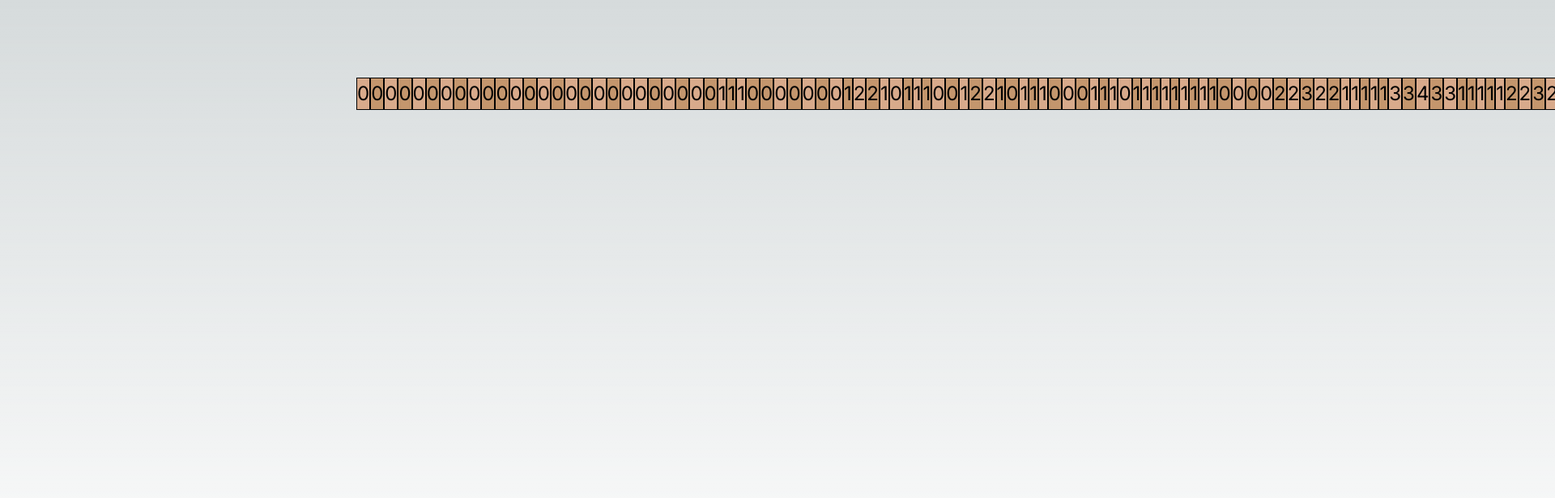
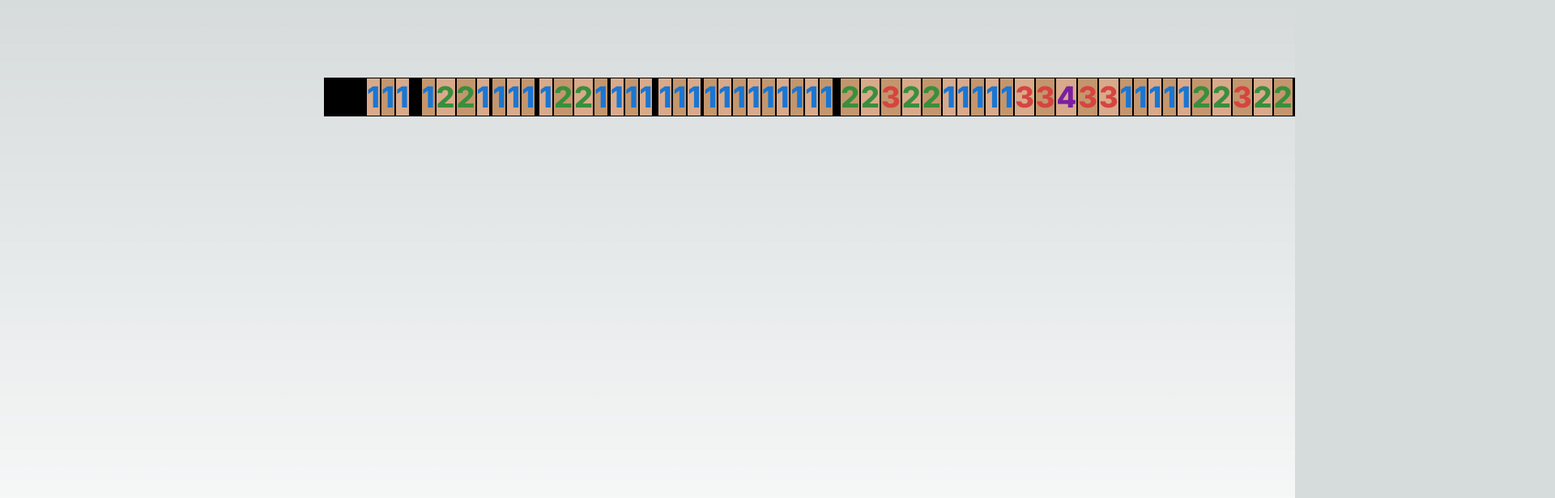
Before and after one commit to pj0620/minesweeper-cnn-battle, a Next.js app: page / in a window 1280 px wide. Shown: the top 616 px of the page at 81% size, 1920 px wide, since content can reach past the window. Built offline with nearby package versions, Linux system fonts and the light colour scheme.

Commit message:
feat: uniquely color each value

```diff
--- a/src/components/ExposedCell.tsx
+++ b/src/components/ExposedCell.tsx
@@ -1,5 +1,4 @@
-import { BOARD_SIZE, UNKNOWN_COLOR_CLASS_1, UNKNOWN_COLOR_CLASS_2, NUMBER_ROWS_COLUMNS, KNOWN_COLOR_CLASS_1, KNOWN_COLOR_CLASS_2 } from "@/constants/game_board";
-import { useState } from "react";
+import { BOARD_SIZE, NUMBER_ROWS_COLUMNS, VALUE_FONT_COLORS, KNOWN_COLOR_CLASS } from "@/constants/game_board";
 
 interface ExposedCellProps {
   value: number
@@ -7,18 +6,22 @@ interface ExposedCellProps {
 }
 
 export function ExposedCell({ value, colorIndex } : ExposedCellProps) {
-  const colorClasses = [KNOWN_COLOR_CLASS_1, KNOWN_COLOR_CLASS_2]
-
   return (
     <div
-      className={`${colorClasses[colorIndex]} border border-black text-2xl`}
+      className={`${KNOWN_COLOR_CLASS[colorIndex]} border border-black text-4xl`}
+
       style={{
         display: 'grid',
         placeItems: 'center',
         width: BOARD_SIZE / NUMBER_ROWS_COLUMNS + 'vh',
         height: BOARD_SIZE / NUMBER_ROWS_COLUMNS + 'vh',
       }}>
-        <div> { value } </div>
+        <div
+          style={{
+            color: VALUE_FONT_COLORS[value]
+          }}
+          className="font-extrabold"
+        > { value !== 0 ? value : '' } </div>
     </div>
   );
 }
--- a/src/constants/game_board.ts
+++ b/src/constants/game_board.ts
@@ -1,9 +1,23 @@
-export const BOARD_SIZE = 50;
+export const BOARD_SIZE = 60;
 export const NUMBER_ROWS_COLUMNS = 10
 
 export const UNKNOWN_COLOR_CLASS_1 = 'bg-lime-400'
 export const UNKNOWN_COLOR_CLASS_2 = 'bg-lime-500'
+
 export const KNOWN_COLOR_CLASS_1 = 'bg-light-brown'
 export const KNOWN_COLOR_CLASS_2 = 'bg-dark-brown'
+export const KNOWN_COLOR_CLASS = [KNOWN_COLOR_CLASS_1, KNOWN_COLOR_CLASS_2]
+
+export const VALUE_FONT_COLORS = [
+  "#ffffff", // 0 -> white (will not be used)
+  "#1A76D2", // 1 -> light blue
+  "#3A8E3D", // 2 -> green
+  "#D64540", // 3 -> red
+  "#7B1FA2", // 4 -> purple
+  "#FB930E", // 5 -> orange
+  "#7FAFA2", // 6 -> teal
+  "#424242", // 7 -> grey
+  "#B5A598", // 8 -> light grey
+]
 
 export const NUM_BOMBS = 10
```
